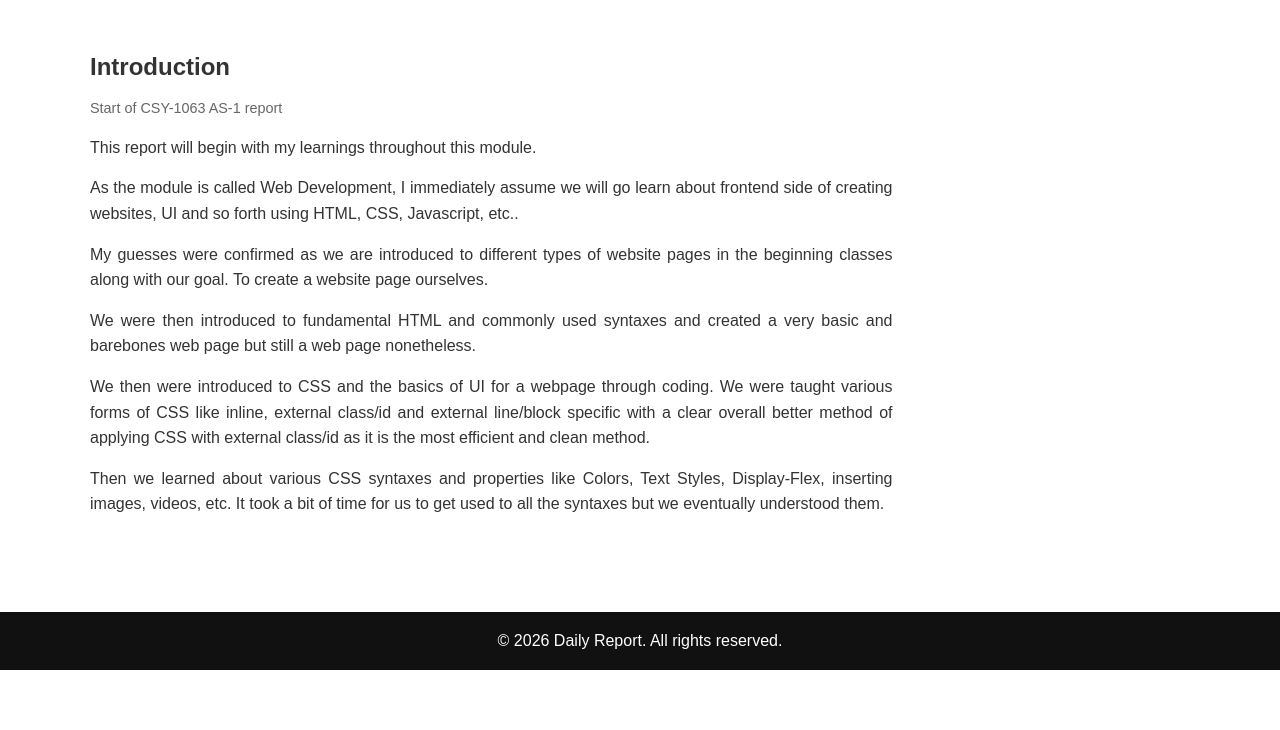
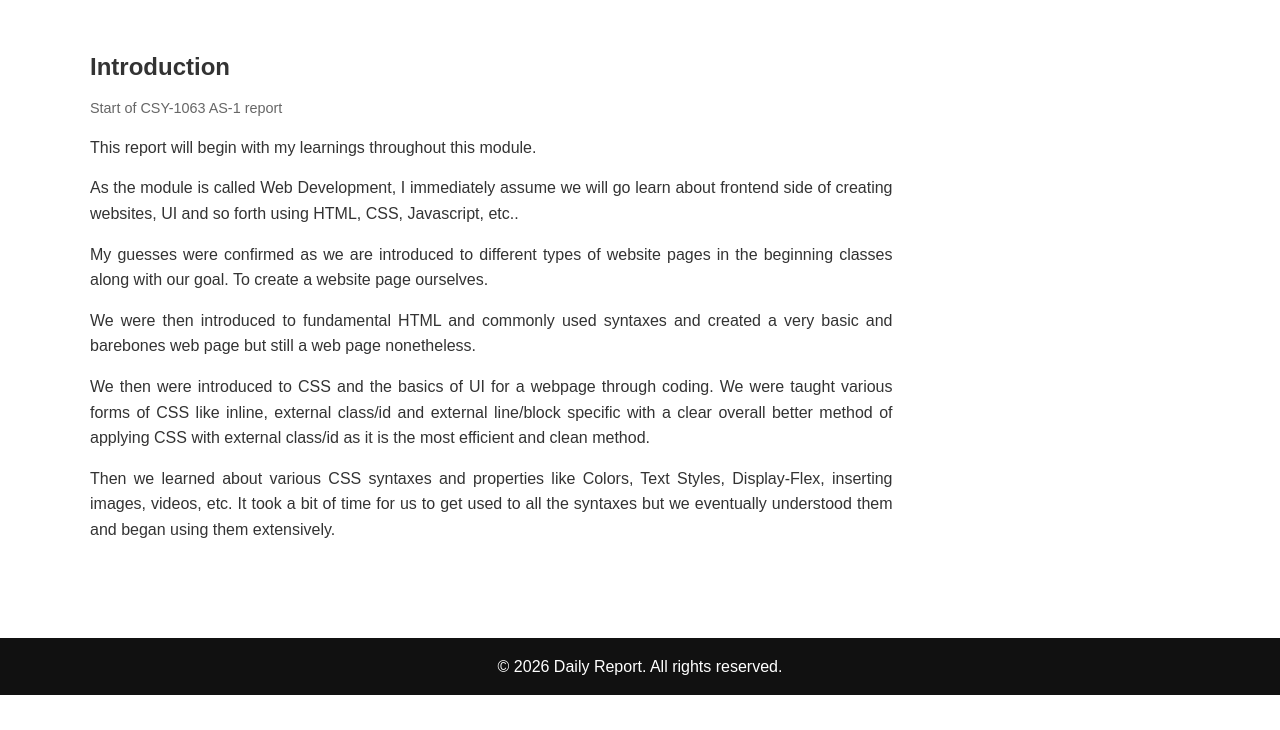
Before and after one commit to AadanRai/CSY1063-AS-1-Aadan-Rai, a plain HTML site: page sitereport.html in a window 1280 px wide. Shown: the part 70-800 px from the top of the page. Drawn offline with Linux system fonts and the light colour scheme.

Commit message:
Site report page has been made with various information about learnings from the module and future updates will be made to it along with CSS implementation for it.

```diff
--- a/sitereport.html
+++ b/sitereport.html
@@ -52,7 +52,7 @@
                     We then were introduced to CSS and the basics of UI for a webpage through coding. We were taught various forms of CSS like inline, external class/id and external line/block specific with a clear overall better method of applying CSS with external class/id as it is the most efficient and clean method.
                 </p>
                 <p>
-                    Then we learned about various CSS syntaxes and properties like Colors, Text Styles, Display-Flex, inserting images, videos, etc. It took a bit of time for us to get used to all the syntaxes but we eventually understood them.
+                    Then we learned about various CSS syntaxes and properties like Colors, Text Styles, Display-Flex, inserting images, videos, etc. It took a bit of time for us to get used to all the syntaxes but we eventually understood them and began using them extensively.
                 </p>
             </article>
         </div>
```
